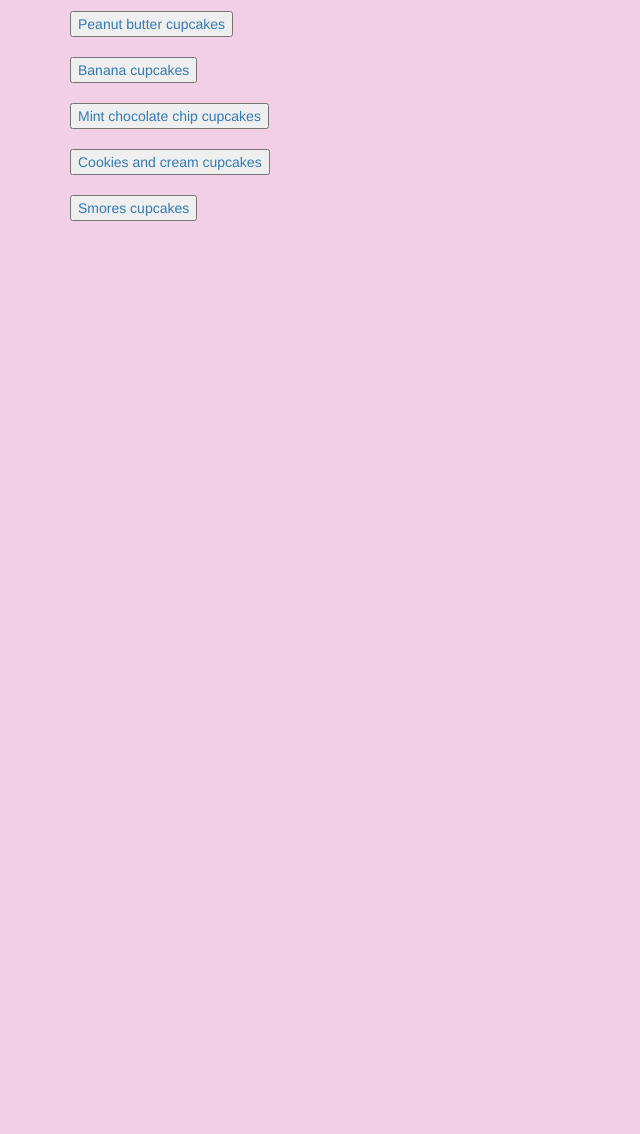
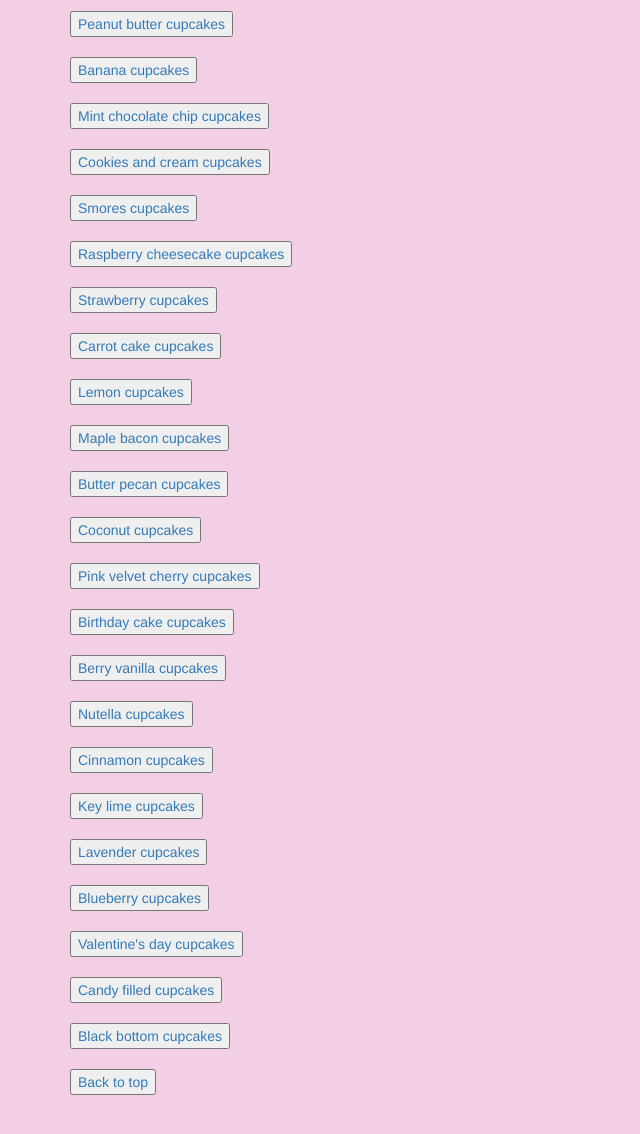
Before and after one commit to campsteam/campsteam.github.io, a plain HTML site: page anoushka/Cupcakerecipes.html in a window 1280 px wide. Shown: the part 500-1634 px from the top of the page, without its empty margins (0-640 px from the left). Before the commit the page ends 800 px from the top, so only its background shows below. Drawn offline with nearby package versions, Linux system fonts and the light colour scheme.

Commit message:
update anoushka's site

```diff
--- a/anoushka/Cupcakerecipes.html
+++ b/anoushka/Cupcakerecipes.html
@@ -99,7 +99,125 @@
 
 <a href="http://www.marthastewart.com/332838/chocolate-graham-cracker-cupcakes-with-t"><button>Smores cupcakes</button></a>
 
+<br>
+
+<br>
+
+<a href="http://www.cookingclassy.com/2014/05/raspberry-swirled-cheesecake-cupcakes/"><button>Raspberry cheesecake cupcakes</button></a>
+
+<br>
+
+<br>
+
+<a href="http://www.food.com/recipe/delicious-strawberry-cupcakes-strawberry-frosting-307154"><button>Strawberry cupcakes</button></a>
+
+<br>
+
+<br>
+
+<a href="http://allrecipes.com/recipe/79313/carrot-cupcakes-with-white-chocolate-cream-cheese-icing/"><button>Carrot cake cupcakes</button></a>
+
+<br>
+
+<br>
+
+<a href="http://www.crazyforcrust.com/2014/03/perfect-triple-lemon-cupcakes/"><button>Lemon cupcakes</button></a>
+
+<br>
+
+<br>
+
+<a href="http://www.cookingchanneltv.com/recipes/maple-bacon-cupcakes.html"><button>Maple bacon cupcakes</button></a>
+
+<br>
+
+<br>
+
+<a href="https://www.keyingredient.com/recipes/362785555/butter-pecan-cupcakes-with-salted-caramel-butter-cream-frosting/?locale=en_US"><button>Butter pecan cupcakes</button></a>
+
+<br>
+
+<br>
+
+<a href="http://www.foodnetwork.com/recipes/patrick-and-gina-neely/coconut-cupcakes-with-coconut-cream-cheese-frosting-recipe.html"><button>Coconut cupcakes</button></a>
+
+<br>
+
+<br>
+
+<a href="http://thriftyjinxy.com/maraschino-cherry-cupcakes-recipe/"><button>Pink velvet cherry cupcakes</button></a>
+
+<br>
+
+<br>
+
+<a href="http://www.browneyedbaker.com/homemade-funfetti-cupcakes-from-scratch/"><button>Birthday cake cupcakes</button></a>
+
+<br>
+
+<br>
+
+<a href="http://www.yourcupofcake.com/2012/07/double-berry-vanilla-cupcakes.html"><button>Berry vanilla cupcakes</button></a>
+
+<br>
+
+<br>
+
+<a href="http://www.lifeloveandsugar.com/2015/04/06/nutella-cupcakes/"><button>Nutella cupcakes</button></a>
+
+<br>
+
+<br>
+
+<a href="http://www.lifeloveandsugar.com/2014/05/19/cinnamon-sugar-swirl-cupcakes/"><button>Cinnamon cupcakes</button></a>
+
+<br>
+
+<br>
+
+<a href="http://www.bettycrocker.com/recipes/key-lime-cupcakes/0eb5a1d9-ed94-4c11-bfa4-04bf6fd07a0c"><button>Key lime cupcakes</button></a>
+
+<br>
+
+<br>
+
+<a href="http://www.cookingclassy.com/2013/04/lavender-cupcakes-with-vanilla-bean-frosting/"><button>Lavender cupcakes</button></a>
+
+<br>
+
+<br>
+
+<a href="http://www.marthastewart.com/910478/blueberry-cupcakes"><button>Blueberry cupcakes</button></a>
+
+<br>
+
+<br>
+
+<a href="http://bakeitinacake.com/recipes/heartinacupcake"><button>Valentine's day cupcakes</button></a>
+
+<br>
+
+<br>
+
+<a href="https://www.tastefullysimple.com/blog/blog-posts/surprise-candy-filled-cupcakes"><button>Candy filled cupcakes</button></a>
+
+<br>
+
+<br>
+
+<a href="http://www.williams-sonoma.com/recipe/black-bottom-cupcakes.html"><button>Black bottom cupcakes</button></a>
+
+<br>
+
+<br>
+
+<div class="backtotopbutton">
+<a href="#top"><button>Back to top</button></a>
 </div>
+
+</div>
+
+<br>
 
 <br>
 
--- a/anoushka/cupcakewebsite.css
+++ b/anoushka/cupcakewebsite.css
@@ -4,6 +4,10 @@ h1 {
 
 h2 {
 	color: #00BFFF;
+}
+
+h6 {
+    color: #f05db9;
 }
 
 body {
@@ -13,7 +17,7 @@ body {
 .home {
 	background-image: url("cupcake6.png");
 	background-repeat: no-repeat;
-	background-size: 65%;
+	background-size: 70%;
 	background-position: right top;
 }
 
```
Also changed, not shown: anoushka/Cupcakepics.html (+1 -3 lines), anoushka/Cupcakestores.html (+6 -0 lines), anoushka/funwebsite.html (added, +15 -0 lines), anoushka/kittens.jpg (added).
